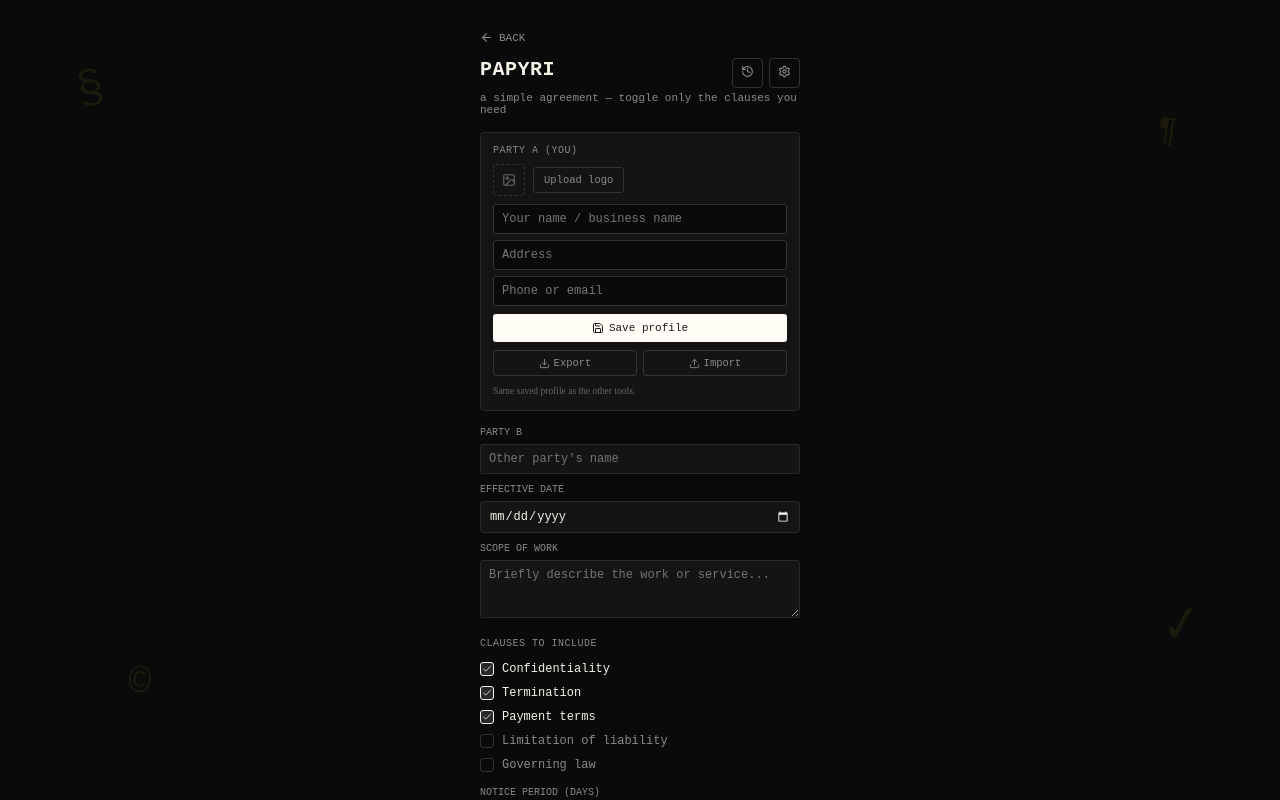
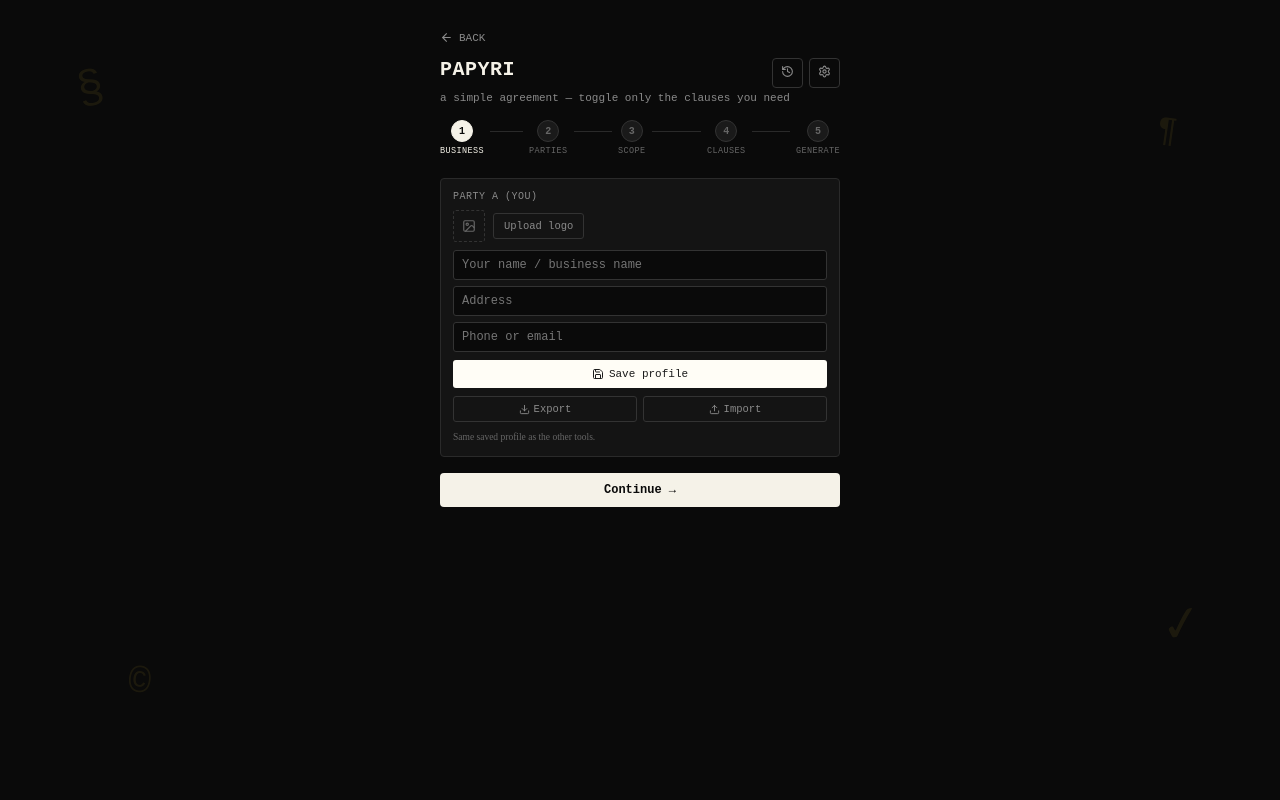
Before and after one commit to thatcodingman/paperclip, a React (Vite) app: page /contract in a window 1280 px wide. Shown: the top 800 px of the page. Built offline with nearby package versions, Linux system fonts and the light colour scheme.

Commit message:
Convert Contract Generator to step wizard (Business/Parties/Scope/Clauses/Generate)

```diff
--- a/src/pages/ContractGenerator.jsx
+++ b/src/pages/ContractGenerator.jsx
@@ -1,6 +1,6 @@
 import { useState, useEffect, useRef, Component } from "react";
 import { Printer, Save, Edit2, Check, Settings, ArrowLeft, Upload, Download, Image, History, RotateCcw } from "lucide-react";
-import { ink, sub, bg, fontMono, PaperclipFonts, PaperclipStyles, PaperclipBackdrop, ToolBackgroundArt, StampWrapper, PaperclipStructuredData, exportProfileFile, readProfileFile, readLogoFile, nextDocNumber, DocumentQR, saveToHistory, loadHistory } from "../components/PaperclipChrome";
+import { ink, sub, bg, fontMono, PaperclipFonts, PaperclipStyles, PaperclipBackdrop, ToolBackgroundArt, StampWrapper, PaperclipStructuredData, WizardProgress, WizardNav, exportProfileFile, readProfileFile, readLogoFile, nextDocNumber, DocumentQR, saveToHistory, loadHistory } from "../components/PaperclipChrome";
 
 const PAPER_TONES = {
   cream: { label: "Cream", paper: "#FFFDF6", line: "#D8D4C8" },
@@ -15,6 +15,14 @@
 
 const PROFILE_KEY = "paperclip-profile-v1";
 const APPEARANCE_KEY = "paperclip-appearance-v1";
+
+const ALL_STEPS = [
+  { id: "business", label: "Business" },
+  { id: "parties", label: "Parties" },
+  { id: "scope", label: "Scope" },
+  { id: "clauses", label: "Clauses" },
+  { id: "generate", label: "Generate" },
+];
 
 function loadProfile() {
   try { const raw = window.localStorage.getItem(PROFILE_KEY); if (raw) return JSON.parse(raw); } catch (e) {}
@@ -108,6 +116,11 @@
   const logoInputRef = useRef(null);
   const importInputRef = useRef(null);
 
+  const [stepIndex, setStepIndex] = useState(0);
+  function goNext() { setStepIndex(function (i) { return Math.min(i + 1, ALL_STEPS.length - 1); }); }
+  function goBack() { setStepIndex(function (i) { return Math.max(i - 1, 0); }); }
+  const currentStepId = ALL_STEPS[stepIndex].id;
+
   useEffect(function () { document.title = "Contract Generator — Papyri"; }, []);
 
   const tone = PAPER_TONES[appearance.tone];
@@ -169,6 +182,7 @@
     setActiveClauses(s.activeClauses || { confidentiality: true, termination: true, payment: true, liability: false, governingLaw: false });
     setDocNo(entry.docNo);
     setShowHistory(false);
+    setStepIndex(ALL_STEPS.length - 1);
   }
   const historyEntries = showHistory ? loadHistory("contract") : [];
 
@@ -186,7 +200,7 @@
       <PaperclipStyles />
       <ToolBackgroundArt glyphs={["§", "¶", "©", "✓"]} />
       <StampWrapper>
-      <div className={"pc-no-print" + (appearance.uiLight ? " pc-ui-light" : "")} style={{ width: size.width }}>
+      <div className={"pc-no-print" + (appearance.uiLight ? " pc-ui-light" : "")} style={{ width: 400, maxWidth: "100%" }}>
         <a href="/" style={{ display: "inline-flex", alignItems: "center", gap: 6, color: "#8A8A8A",
           textDecoration: "none", fontSize: 11, marginBottom: 14, ...fontMono }}>
           <ArrowLeft size={13} /> BACK
@@ -211,6 +225,8 @@
         <p style={{ ...fontMono, fontSize: 11, color: "#8A8A8A", margin: "0 0 16px" }}>
           a simple agreement — toggle only the clauses you need
         </p>
+
+        <WizardProgress steps={ALL_STEPS} currentIndex={stepIndex} />
 
         {showHistory && (
           <div style={{ background: "#141414", border: "1px solid #2A2A2A", borderRadius: 4, padding: 12, marginBottom: 16 }}>
@@ -280,6 +296,7 @@
           </div>
         )}
 
+        {currentStepId === "business" && (<>
         <div style={{ background: "#141414", border: "1px solid #2A2A2A", borderRadius: 4, padding: 12, marginBottom: 16 }}>
           <div style={{ display: "flex", justifyContent: "space-between", alignItems: "center", marginBottom: 8 }}>
             <p style={{ ...fontMono, fontSize: 10, color: "#8A8A8A", margin: 0, letterSpacing: 0.5 }}>PARTY A (YOU)</p>
@@ -348,7 +365,9 @@
             </div>
           )}
         </div>
+        </>)}
 
+        {currentStepId === "parties" && (<>
         <p style={{ ...fontMono, fontSize: 10, color: "#8A8A8A", margin: "0 0 6px" }}>PARTY B</p>
         <input value={partyB} onChange={function (e) { setPartyB(e.target.value); }} placeholder="Other party's name"
           style={{ width: "100%", background: "#141414", border: "1px solid #2A2A2A", borderRadius: 3, color: "#F5F2E8",
@@ -357,14 +376,18 @@
         <p style={{ ...fontMono, fontSize: 10, color: "#8A8A8A", margin: "0 0 6px" }}>EFFECTIVE DATE</p>
         <input value={effectiveDate} onChange={function (e) { setEffectiveDate(e.target.value); }} type="date"
           style={{ width: "100%", background: "#141414", border: "1px solid #2A2A2A", borderRadius: 3, color: "#F5F2E8",
-            fontSize: 12, padding: "7px 8px", boxSizing: "border-box", marginBottom: 10, ...fontMono }} />
+            fontSize: 12, padding: "7px 8px", boxSizing: "border-box", marginBottom: 20, ...fontMono }} />
+        </>)}
 
+        {currentStepId === "scope" && (<>
         <p style={{ ...fontMono, fontSize: 10, color: "#8A8A8A", margin: "0 0 6px" }}>SCOPE OF WORK</p>
-        <textarea value={scope} onChange={function (e) { setScope(e.target.value); }} rows={3}
+        <textarea value={scope} onChange={function (e) { setScope(e.target.value); }} rows={6}
           placeholder="Briefly describe the work or service..."
           style={{ width: "100%", background: "#141414", border: "1px solid #2A2A2A", borderRadius: 3, color: "#F5F2E8",
-            fontSize: 12, padding: "7px 8px", boxSizing: "border-box", marginBottom: 16, resize: "vertical", ...fontMono }} />
+            fontSize: 12, padding: "7px 8px", boxSizing: "border-box", marginBottom: 20, resize: "vertical", ...fontMono }} />
+        </>)}
 
+        {currentStepId === "clauses" && (<>
         <p style={{ ...fontMono, fontSize: 10, color: "#8A8A8A", margin: "0 0 8px", letterSpacing: 0.5 }}>CLAUSES TO INCLUDE</p>
         {Object.entries(CLAUSES).map(function (entry) {
           const key = entry[0]; const c = entry[1];
@@ -406,7 +429,15 @@
                 fontSize: 12, padding: "7px 8px", boxSizing: "border-box", ...fontMono }} />
           </div>
         )}
+        </>)}
 
+        <WizardNav
+          onBack={goBack} onNext={goNext}
+          isFirst={stepIndex === 0} isLast={currentStepId === "generate"}
+          nextLabel={currentStepId === "clauses" ? "Review & Generate \u2192" : "Continue \u2192"}
+        />
+
+        {currentStepId === "generate" && (<>
         <button onClick={handlePrint} style={{
           width: "100%", marginTop: 16, padding: "12px 0", borderRadius: 4, border: "none", background: "#FFFDF6", color: ink,
           fontSize: 13, fontWeight: 700, cursor: "pointer", display: "flex", alignItems: "center", justifyContent: "center",
@@ -417,8 +448,10 @@
         <p style={{ fontSize: 9, color: "#666", textAlign: "center", marginTop: 14, lineHeight: 1.5, ...fontMono }}>
           Not a substitute for legal advice. For anything high-stakes, have a lawyer review it.
         </p>
+        </>)}
       </div>
 
+      {currentStepId === "generate" && (
       <div>
         <div className="pc-receipt" style={{
           width: size.width, background: tone.paper, color: ink, padding: "28px 22px 0", ...fontMono,
@@ -464,6 +497,7 @@
         </div>
         <TornEdge paper={tone.paper} />
       </div>
+      )}
       </StampWrapper>
     </PaperclipBackdrop>
   );
```
